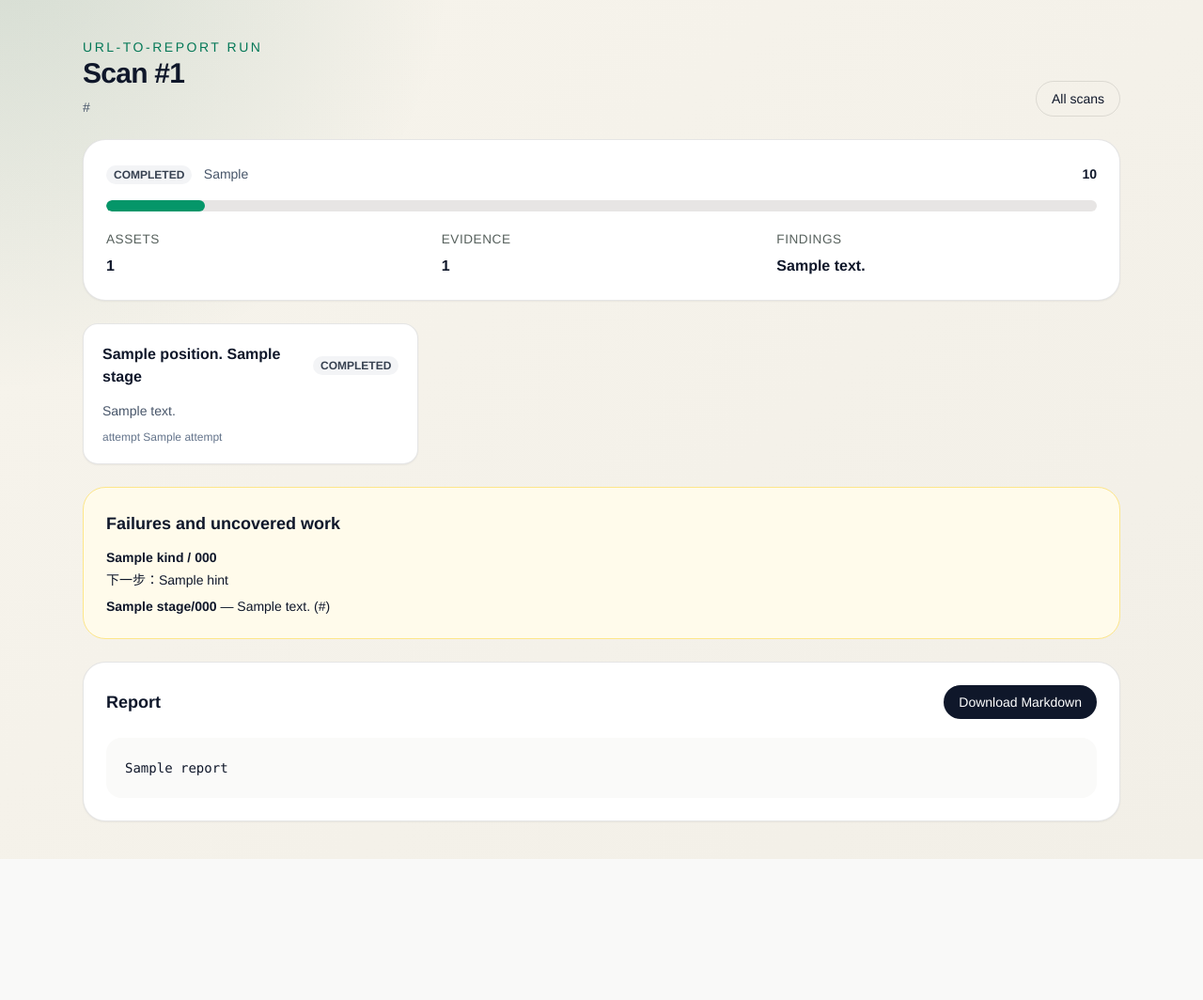
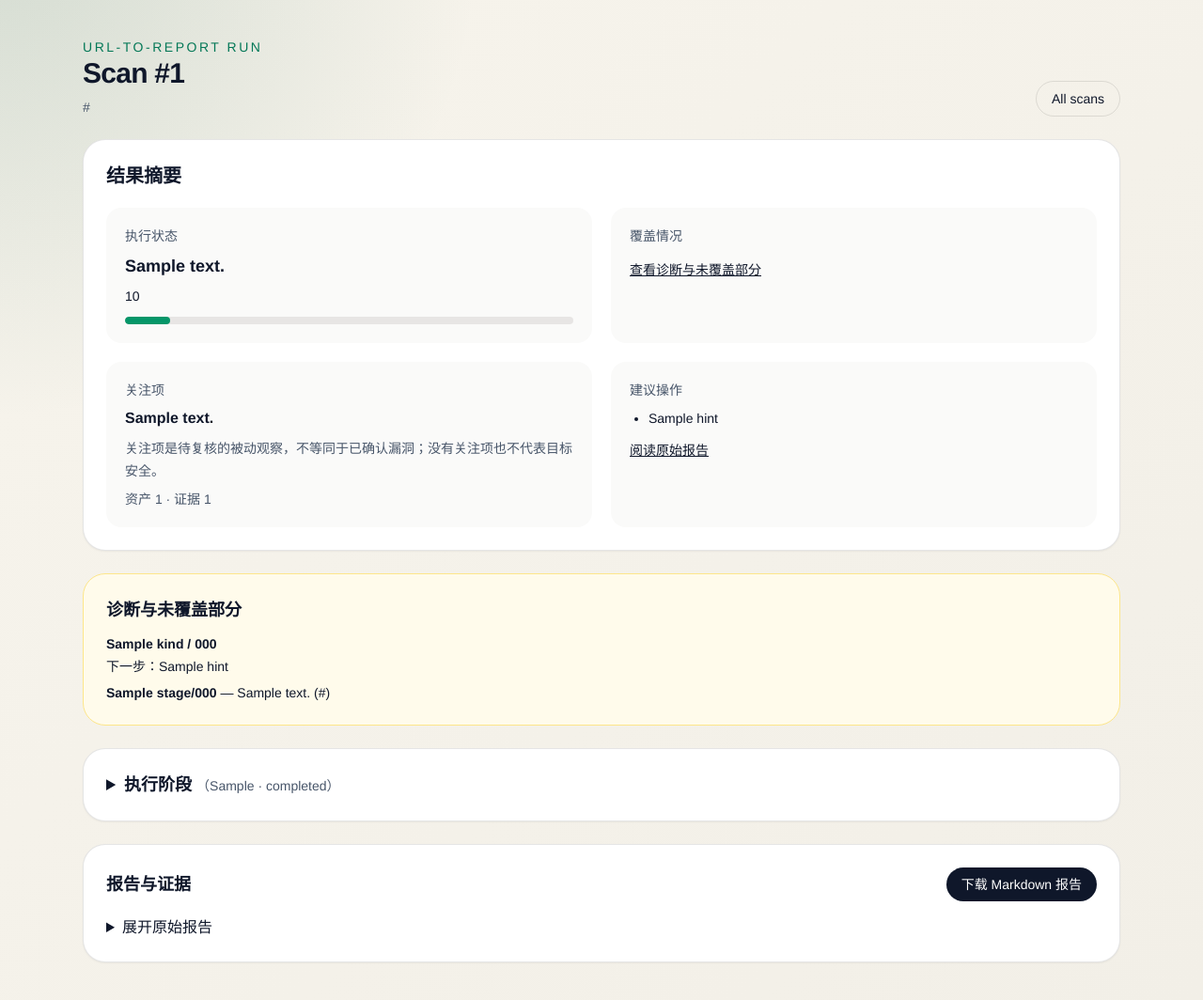
Before and after one commit to Moxxkidd/Garden, a FastAPI app: template app/templates/scan_detail.html in a window 1280 px wide. Shown: the part 67-1131 px from the top of the page at 94% size. Before the commit the page ends 981 px from the top, so only its background shows below. Run offline with FastAPI, Linux system fonts and the light colour scheme; the template is opened without the code that fills it: most values are stand-ins (such as "Sample title", 1, 10 or a date in 2020); parts of the project's set-up code (start-up, migrations or seed data) failed here and were passed over; some libraries are stand-ins or nearby versions.

Commit message:
feat: summarize scan outcomes before technical details

```diff
--- a/app/templates/scan_detail.html
+++ b/app/templates/scan_detail.html
@@ -11,32 +11,45 @@
       </div>
       <a href="/scans" class="rounded-full border border-black/10 px-4 py-2 text-sm">All scans</a>
     </div>
-    <div class="rounded-3xl border border-black/10 bg-white p-6 shadow-sm">
-      <div class="flex items-center justify-between">
-        <div>{{ status_badge(scan.status) }} <span class="ml-2 text-sm text-slate-600">{{ scan.current_stage }}</span></div>
-        <div class="text-sm font-semibold">{{ format_execution_progress(scan.progress) }}</div>
+    <section id="result-summary" aria-labelledby="result-summary-title" class="rounded-3xl border border-black/10 bg-white p-6 shadow-sm">
+      <h2 id="result-summary-title" class="text-xl font-semibold">结果摘要</h2>
+      <div class="mt-5 grid gap-5 md:grid-cols-2">
+        <div class="rounded-2xl bg-stone-50 p-5">
+          <h3 class="text-sm font-medium text-slate-600">执行状态</h3>
+          <p class="mt-2 text-lg font-semibold">{{ execution_text }}</p>
+          <p class="mt-2 text-sm">{{ format_execution_progress(scan.progress) }}</p>
+          <div class="mt-3 h-2 overflow-hidden rounded-full bg-stone-200" role="progressbar" aria-label="执行进度" aria-valuenow="{{ scan.progress }}" aria-valuemin="0" aria-valuemax="100"><div class="h-full rounded-full bg-emerald-600" style="width: {{ scan.progress }}%"></div></div>
+        </div>
+        <div class="rounded-2xl bg-stone-50 p-5">
+          <h3 class="text-sm font-medium text-slate-600">覆盖情况</h3>
+          <p class="mt-2 font-medium leading-7" role="status">{{ coverage_summary(scan.status, scan.completeness, scan.mode) }}</p>
+          {% if scan.failures or context_diagnostics or scan.error_message %}<a class="mt-2 inline-block text-sm underline" href="#diagnostics">查看诊断与未覆盖部分</a>{% endif %}
+        </div>
+        <div class="rounded-2xl bg-stone-50 p-5">
+          <h3 class="text-sm font-medium text-slate-600">关注项</h3>
+          <dl class="mt-2"><dt class="sr-only">关注项计数</dt><dd>{{ finding_count_text }}</dd></dl>
+          <p class="mt-2 text-sm leading-6 text-slate-600">关注项是待复核的被动观察，不等同于已确认漏洞；没有关注项也不代表目标安全。</p>
+          <p class="mt-2 text-sm text-slate-600">资产 {{ scan.asset_count }} · 证据 {{ scan.evidence_count }}</p>
+        </div>
+        <div class="rounded-2xl bg-stone-50 p-5">
+          <h3 class="text-sm font-medium text-slate-600">建议操作</h3>
+          {% if summary_hints %}
+            <ul class="mt-2 list-disc space-y-2 pl-5 text-sm leading-6">{% for hint in summary_hints %}<li>{{ hint }}</li>{% endfor %}</ul>
+          {% elif scan.status in ["queued", "running"] %}
+            <p class="mt-2 text-sm leading-6">等待任务结束后复核结果；当前观察和覆盖情况仍可能变化。</p>
+          {% elif scan.status in ["failed", "interrupted", "incomplete", "completed_with_warnings"] %}
+            <p class="mt-2 text-sm leading-6">查看诊断和执行阶段，确认失败或未覆盖原因后再决定是否重新扫描。</p>
+          {% else %}
+            <p class="mt-2 text-sm leading-6">结合覆盖说明与原始报告复核关注项及证据，再判断是否需要补充扫描。</p>
+          {% endif %}
+          {% if report %}<a class="mt-3 inline-block text-sm underline" href="#report-details" onclick="document.getElementById('report-details').open = true">阅读原始报告</a>{% else %}<a class="mt-3 inline-block text-sm underline" href="#execution-details" onclick="document.getElementById('execution-details').open = true">查看执行阶段</a>{% endif %}
+        </div>
       </div>
-      <div class="mt-4 h-3 overflow-hidden rounded-full bg-stone-200"><div class="h-full rounded-full bg-emerald-600" style="width: {{ scan.progress }}%"></div></div>
-      <p class="mt-3 text-sm font-medium" role="status">{{ coverage_summary(scan.status, scan.completeness, scan.mode) }}</p>
-      {% if scan.error_message %}<p class="mt-4 rounded-2xl bg-red-50 p-4 text-sm text-red-800"><strong>{{ scan.error_code }}</strong> — {{ scan.error_message }}</p>{% endif %}
-      <dl class="mt-5 grid gap-4 sm:grid-cols-3">
-        <div><dt>Assets</dt><dd>{{ scan.asset_count }}</dd></div>
-        <div><dt>Evidence</dt><dd>{{ scan.evidence_count }}</dd></div>
-        <div><dt>Findings</dt><dd>{{ finding_count_text }}</dd></div>
-      </dl>
-    </div>
-    <div class="grid gap-4 md:grid-cols-2 xl:grid-cols-3">
-      {% for stage in scan.stages %}
-        <div class="rounded-2xl border border-black/10 bg-white p-5 shadow-sm">
-          <div class="flex items-center justify-between"><h2 class="font-semibold">{{ stage.position }}. {{ stage.name }}</h2>{{ status_badge(stage.status) }}</div>
-          <p class="mt-3 text-sm leading-6 text-slate-600">{{ stage.summary or stage.error_message or "Waiting" }}</p>
-          <p class="mt-2 text-xs text-slate-500">attempt {{ stage.attempt }}</p>
-        </div>
-      {% endfor %}
-    </div>
-    {% if scan.failures or context_diagnostics %}
-      <div class="rounded-3xl border border-amber-200 bg-amber-50 p-6">
-        <h2 class="text-lg font-semibold">Failures and uncovered work</h2>
+    </section>
+    {% if scan.failures or context_diagnostics or scan.error_message %}
+      <div id="diagnostics" class="rounded-3xl border border-amber-200 bg-amber-50 p-6">
+        <h2 class="text-lg font-semibold">诊断与未覆盖部分</h2>
+        {% if scan.error_message %}<p class="mt-3 break-words text-sm"><strong>{{ scan.error_code }}</strong> — {{ scan.error_message }}</p>{% endif %}
         <ul class="mt-3 space-y-2 text-sm">
           {% for diagnostic in context_diagnostics %}
             <li><strong>{{ diagnostic.kind }} / {{ diagnostic.code }}</strong>
@@ -52,12 +65,33 @@
         </ul>
       </div>
     {% endif %}
+    <details id="execution-details"{% if scan.status in ["queued", "running"] %} open{% endif %} class="rounded-3xl border border-black/10 bg-white p-6 shadow-sm">
+      <summary class="cursor-pointer text-lg font-semibold">执行阶段 <span class="text-sm font-normal text-slate-600">（{{ scan.current_stage }} · {{ scan.status }}）</span></summary>
+      <div class="mt-5">
+    <div class="grid gap-4 md:grid-cols-2 xl:grid-cols-3">
+      {% for stage in scan.stages %}
+        <div class="rounded-2xl border border-black/10 bg-white p-5 shadow-sm">
+          <div class="flex items-center justify-between"><h2 class="font-semibold">{{ stage.position }}. {{ stage.name }}</h2>{{ status_badge(stage.status) }}</div>
+          <p class="mt-3 text-sm leading-6 text-slate-600">{{ stage.summary or stage.error_message or "Waiting" }}</p>
+          <p class="mt-2 text-xs text-slate-500">attempt {{ stage.attempt }}</p>
+        </div>
+      {% endfor %}
+    </div>
+      </div>
+    </details>
     {% if report %}
       <div class="rounded-3xl border border-black/10 bg-white p-6 shadow-sm">
-        <div class="flex items-center justify-between"><h2 class="text-lg font-semibold">Report</h2><a class="rounded-full bg-slate-900 px-4 py-2 text-sm text-white" href="/api/scans/{{ scan.id }}/report?download=true">Download Markdown</a></div>
-        <pre class="mt-5 max-h-[48rem] overflow-auto whitespace-pre-wrap rounded-2xl bg-stone-50 p-5 text-sm leading-6">{{ report }}</pre>
+        <div class="flex flex-wrap items-center justify-between gap-3">
+          <h2 class="text-lg font-semibold">报告与证据</h2>
+          <a class="rounded-full bg-slate-900 px-4 py-2 text-sm text-white" hx-boost="false" href="/api/scans/{{ scan.id }}/report?download=true">下载 Markdown 报告</a>
+        </div>
+        <details id="report-details" class="mt-4">
+          <summary class="cursor-pointer font-medium">展开原始报告</summary>
+          <pre class="mt-4 max-h-[48rem] overflow-auto whitespace-pre-wrap break-words rounded-2xl bg-stone-50 p-5 text-sm leading-6">{{ report }}</pre>
+        </details>
       </div>
-    {% elif scan.status in ["queued", "running"] %}
+    {% endif %}
+    {% if scan.status in ["queued", "running"] %}
       <script>window.setTimeout(function () { window.location.reload(); }, 1000);</script>
     {% endif %}
   </section>
```
Also changed, not shown: app/api/routes/scans.py (+8 -0 lines), app/services/scan_result_presentation.py (+13 -0 lines), tests/test_scan_summary_page.py (added, +114 -0 lines), README.md.
